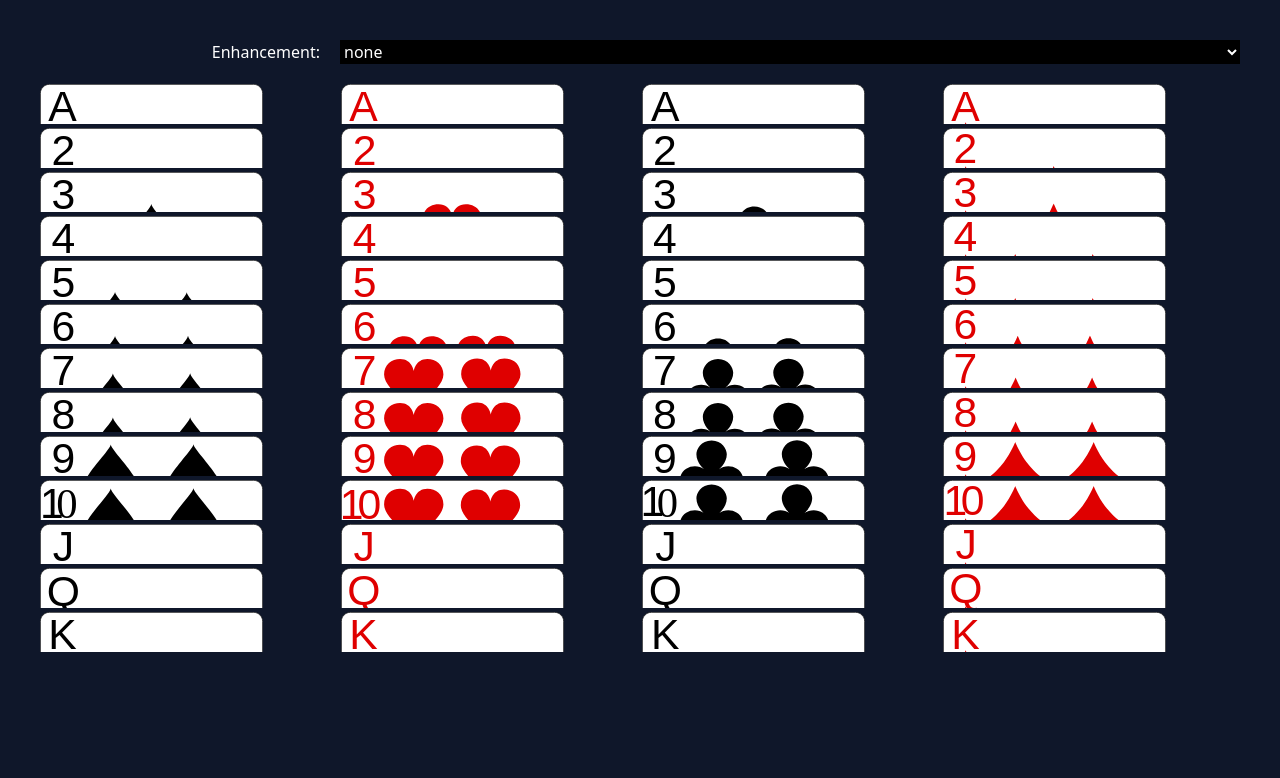
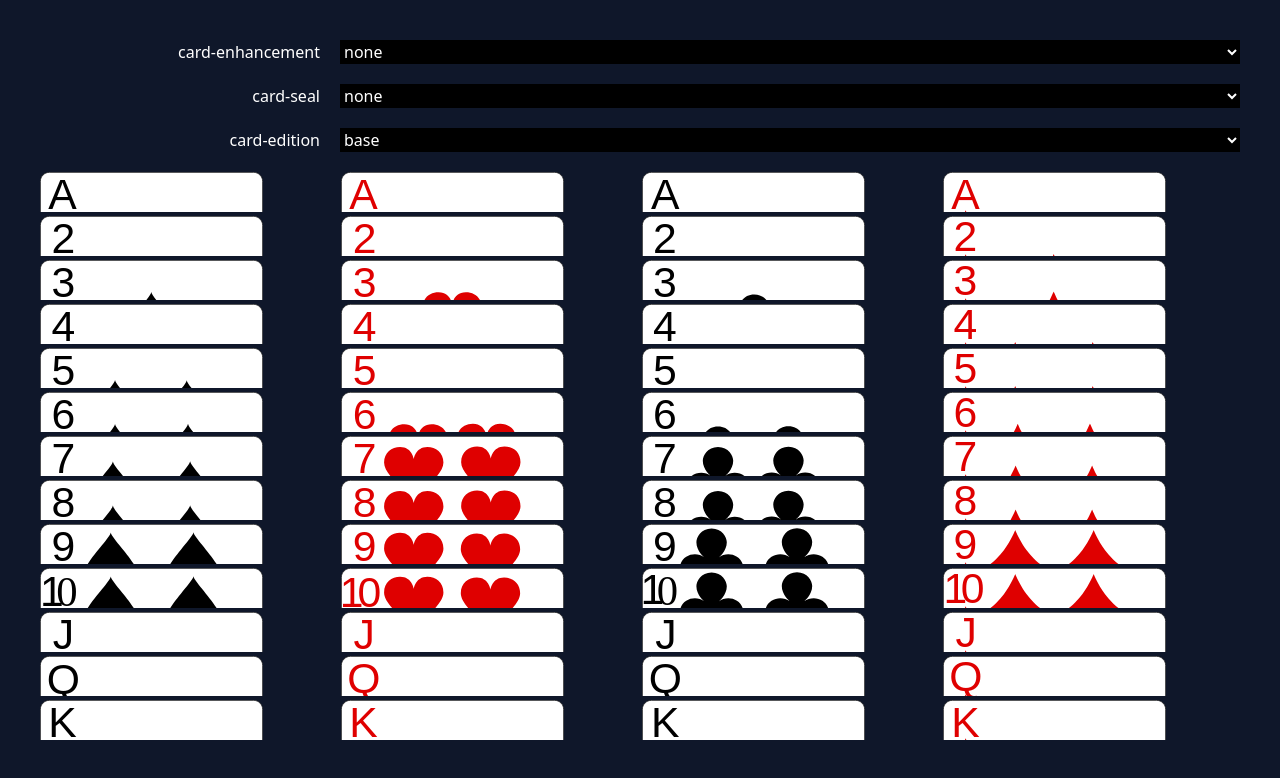
Before and after one commit to ionxeph/balatro-calculator, a React (Vite) app: page / in a window 1280 px wide. Both pictures are taken after a click on the button "Add card". Shown: the top 778 px of the page. Built offline with nearby package versions, Linux system fonts and the light colour scheme.

Commit message:
add selectors for card mods

```diff
--- a/src/App.tsx
+++ b/src/App.tsx
@@ -21,7 +21,7 @@ function App() {
           </>
         )}
       </div>
-      <div className="grid grid-cols-5 h-40">
+      <div className="grid grid-cols-5 grid-rows-2 gap-y-10 h-96">
         {hand &&
           hand.cards.map((card, i) => {
             return (
@@ -50,6 +50,24 @@ function App() {
             Add card
           </button>
         )}
+        {hand &&
+          hand.cards.map((card, i) => (
+            <div className="row-start-2 text-white">
+              <p key={i} className="text-center">
+                {`${card.enhancement.toUpperCase()}${
+                  card.enhancement !== 'none' ? ' CARD' : ''
+                }`}
+              </p>
+              <p key={i} className="text-center">
+                {card.edition.toUpperCase()}
+              </p>
+              <p key={i} className="text-center">
+                {`${card.seal.toUpperCase()}${
+                  card.seal !== 'none' ? ' SEAL' : ''
+                }`}
+              </p>
+            </div>
+          ))}
       </div>
 
       <CardSelector
--- a/src/card-selector/card-selector.tsx
+++ b/src/card-selector/card-selector.tsx
@@ -1,5 +1,5 @@
 import { ChangeEvent, useState } from 'react';
-import { Enhancement, PokerCard } from '../helpers/poker-card';
+import { Edition, Enhancement, PokerCard, Seal } from '../helpers/poker-card';
 
 const spadesAce = 1;
 
@@ -17,11 +17,45 @@ const getCardButton = (key: number, card: PokerCard, onClick: () => void) => (
   </button>
 );
 
-const createNewCard = (id: number, enhancement: Enhancement): PokerCard => {
+const createNewCard = (
+  id: number,
+  enhancement: Enhancement,
+  edition: Edition,
+  seal: Seal
+): PokerCard => {
   const card = new PokerCard(id);
   card.enhancement = enhancement;
+  card.edition = edition;
+  card.seal = seal;
   return card;
 };
+
+const createDropdown = (
+  id: string,
+  label: string,
+  value: Enhancement | Edition | Seal,
+  options: Enhancement[] | Edition[] | Seal[],
+  onSelect: (e: ChangeEvent) => void
+) => (
+  <div className="mb-5 grid grid-cols-8">
+    <label htmlFor={id} className="text-white mr-5 col-span-2 text-right">
+      {label}
+    </label>
+    <select
+      id={id}
+      name="enhancement"
+      className="w-full col-span-6 bg-black text-white"
+      value={value}
+      onChange={onSelect}
+    >
+      {options.map((v) => (
+        <option value={v} key={v}>
+          {v}
+        </option>
+      ))}
+    </select>
+  </div>
+);
 
 function CardSelector({
   open,
@@ -31,9 +65,13 @@ function CardSelector({
   onSelect: (card: PokerCard) => void;
 }) {
   const [enhancement, setEnhancement] = useState<Enhancement>('none');
+  const [edition, setEdition] = useState<Edition>('base');
+  const [seal, setSeal] = useState<Seal>('none');
 
   const reset = () => {
     setEnhancement('none');
+    setEdition('base');
+    setSeal('none');
   };
 
   return (
@@ -42,38 +80,41 @@ function CardSelector({
       className="p-10 top-0 w-full h-lvh absolute bg-slate-900"
     >
       <div>
-        <div className="mb-5 grid grid-cols-8">
-          <label
-            htmlFor="card-enhancement"
-            className="text-white mr-5 col-span-2 text-right"
-          >
-            Enhancement:
-          </label>
-          <select
-            id="card-enhancement"
-            name="enhancement"
-            className="w-full col-span-6 bg-black text-white"
-            value={enhancement}
-            onChange={(e: ChangeEvent) => {
-              setEnhancement(
-                (e.target as HTMLOptionElement).value as Enhancement
-              );
-            }}
-          >
-            <option value="none">none</option>
-            <option value="bonus">bonus</option>
-            <option value="mult">mult</option>
-            <option value="wild">wild</option>
-            <option value="glass">glass</option>
-            <option value="lucky">lucky</option>
-          </select>
-        </div>
+        {createDropdown(
+          'Enhancement:',
+          'card-enhancement',
+          enhancement,
+          ['none', 'bonus', 'mult', 'wild', 'glass', 'lucky'],
+          (e: ChangeEvent) => {
+            setEnhancement(
+              (e.target as HTMLOptionElement).value as Enhancement
+            );
+          }
+        )}
+        {createDropdown(
+          'Seal:',
+          'card-seal',
+          seal,
+          ['none', 'red', 'gold'],
+          (e: ChangeEvent) => {
+            setSeal((e.target as HTMLOptionElement).value as Seal);
+          }
+        )}
+        {createDropdown(
+          'Edition:',
+          'card-edition',
+          edition,
+          ['base', 'foil', 'holographic', 'polychrome'],
+          (e: ChangeEvent) => {
+            setEdition((e.target as HTMLOptionElement).value as Edition);
+          }
+        )}
       </div>
       <div className="grid grid-cols-4 gap-1">
         {aceIds.map((aceId) => (
           <div key={aceId} className="grid grid-rows gap-1">
             {new Array(13).fill(0).map((_, i) => {
-              const card = createNewCard(aceId + i, enhancement);
+              const card = createNewCard(aceId + i, enhancement, edition, seal);
               return getCardButton(i, card, () => {
                 onSelect(card);
                 reset();
--- a/src/helpers/poker-card.ts
+++ b/src/helpers/poker-card.ts
@@ -22,6 +22,7 @@ export class PokerCard {
   seal: Seal = 'none';
   isScoring = false;
 
+  // TODO: add the other stuff in here
   constructor(id: number) {
     this.id = id;
   }
```
